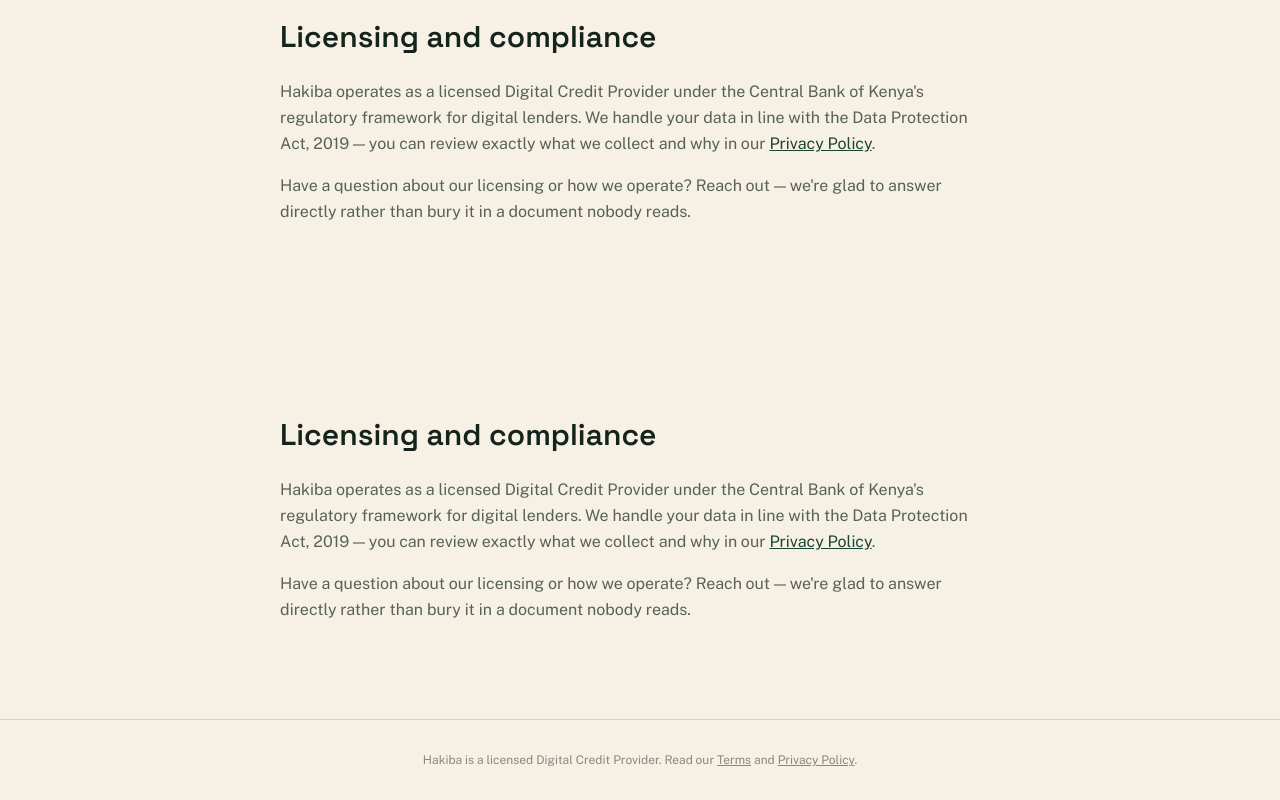
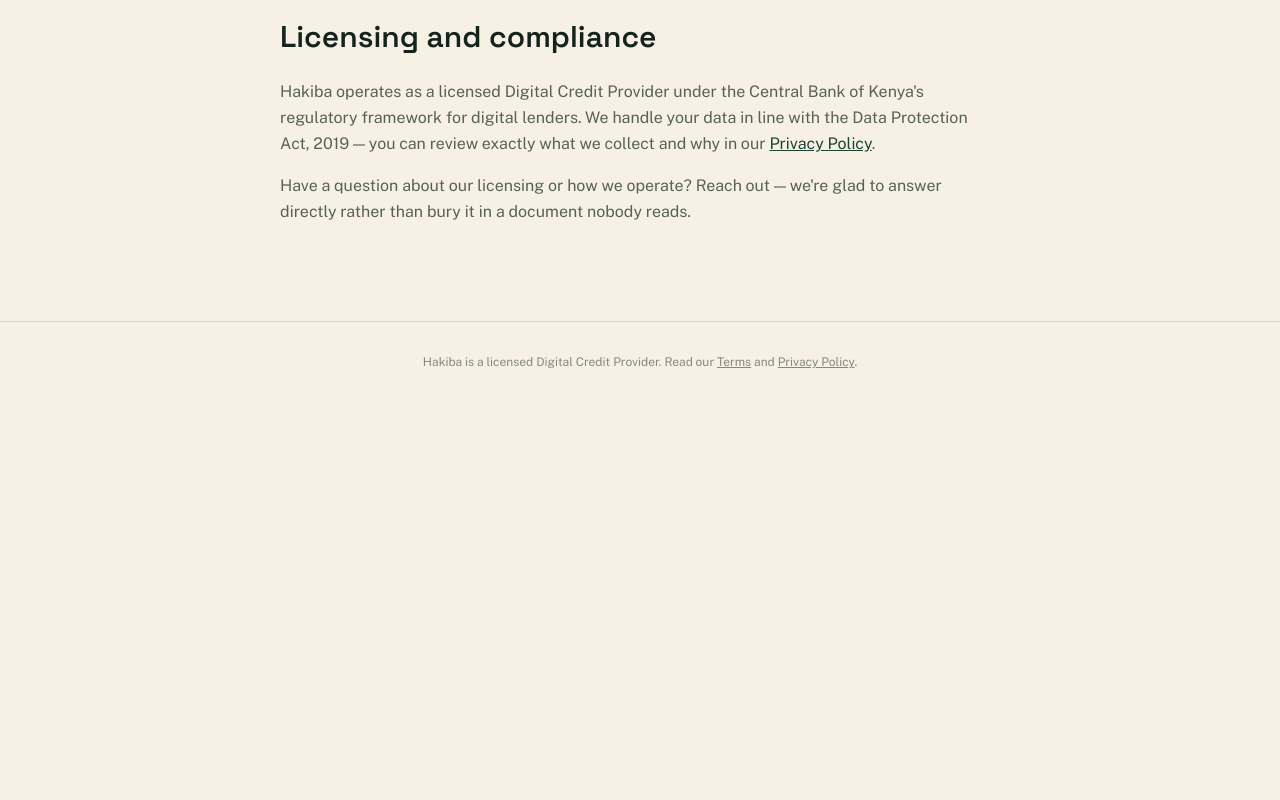
Before and after one commit to bennedictbett/Hakiba, a Next.js app in the folder client/: page /about in a window 1280 px wide. Shown: the part 894-1694 px from the top of the page. After the commit the page ends 1296 px from the top, so only its background shows below. Built offline with nearby package versions, Linux system fonts and the light colour scheme.

Commit message:
fix: remove duplicate section from about page

```diff
--- a/client/app/(marketing)/about/page.tsx
+++ b/client/app/(marketing)/about/page.tsx
@@ -58,19 +58,6 @@
         </p>
       </section>
 
-      <section className="mx-auto max-w-3xl px-6 py-16 sm:py-24">
-        <h2 className="mb-6 font-display text-2xl font-semibold text-ink sm:text-3xl">Licensing and compliance</h2>
-        <p className="mb-4 font-body leading-relaxed text-ink/70">
-          Hakiba operates as a licensed Digital Credit Provider under the Central Bank of Kenya&apos;s
-          regulatory framework for digital lenders. We handle your data in line with the Data
-          Protection Act, 2019 — you can review exactly what we collect and why in our{" "}
-          <a href="/privacy" className="text-savanna underline">Privacy Policy</a>.
-        </p>
-        <p className="font-body leading-relaxed text-ink/70">
-          Have a question about our licensing or how we operate? Reach out — we&apos;re glad to
-          answer directly rather than bury it in a document nobody reads.
-        </p>
-      </section>
 
       <footer className="border-t border-mist px-6 py-8 text-center font-body text-xs text-ink/50">
         Hakiba is a licensed Digital Credit Provider. Read our{" "}
```
